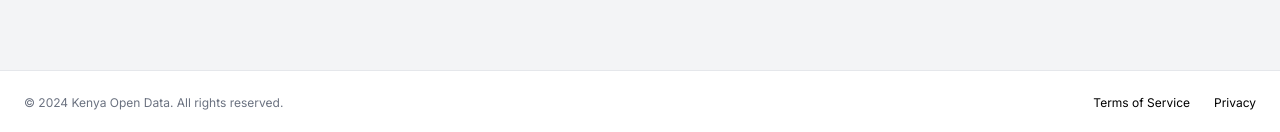
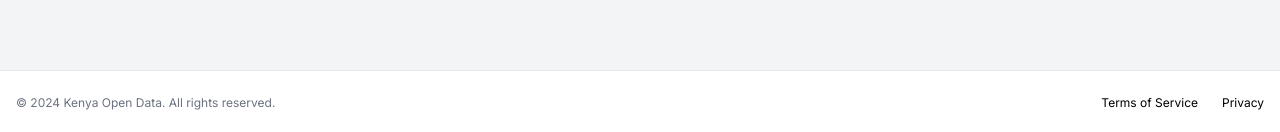
Before and after one commit to Newtonkamau14/Kenya-Open-Data, a React (Vite) app in the folder client/: page / in a window 1280 px wide. Shown: the part 2154-2286 px from the top of the page. Built offline with nearby package versions, Linux system fonts and the light colour scheme; no server answers.

Commit message:
fix: remove md:px-6 class

```diff
--- a/client/src/components/Footer.tsx
+++ b/client/src/components/Footer.tsx
@@ -5,7 +5,7 @@
 
   const year = date.getFullYear();
   return (
-    <footer className="flex flex-col gap-2 sm:flex-row py-6 w-full shrink-0 items-center px-4 md:px-6 border-t">
+    <footer className="flex flex-col gap-2 sm:flex-row py-6 w-full shrink-0 items-center px-4 border-t">
       <p className="text-xs text-gray-500 dark:text-gray-400">
         © {year} Kenya Open Data. All rights reserved.
       </p>
```
